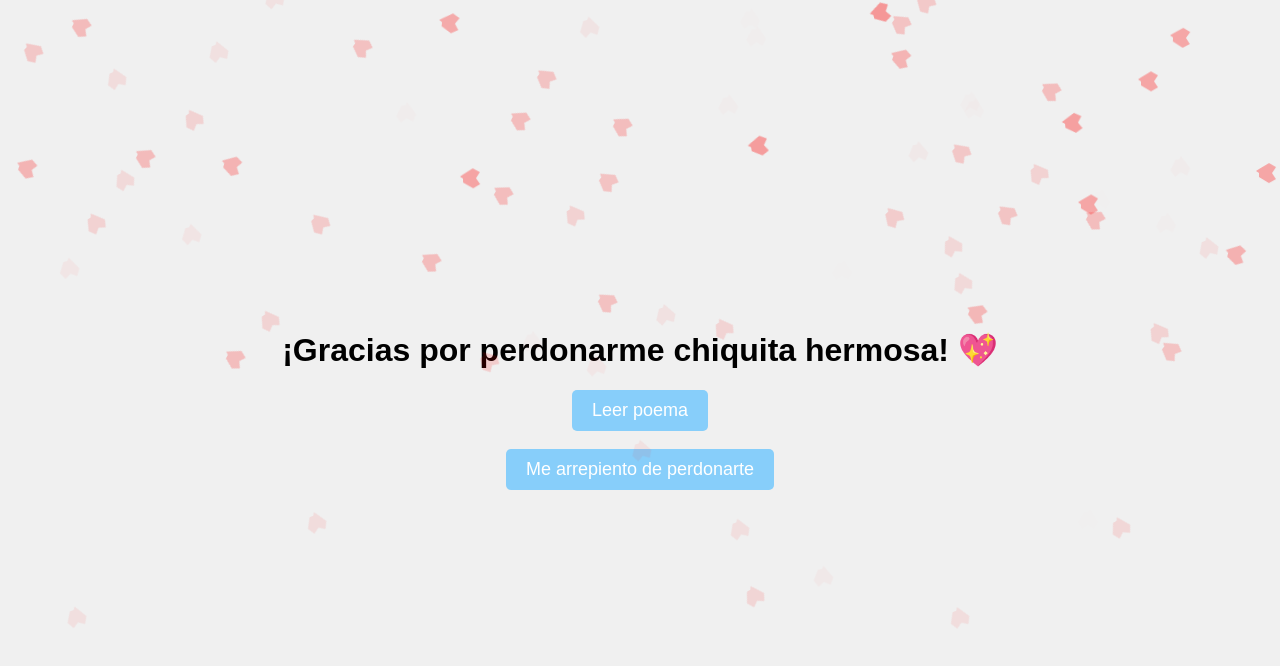
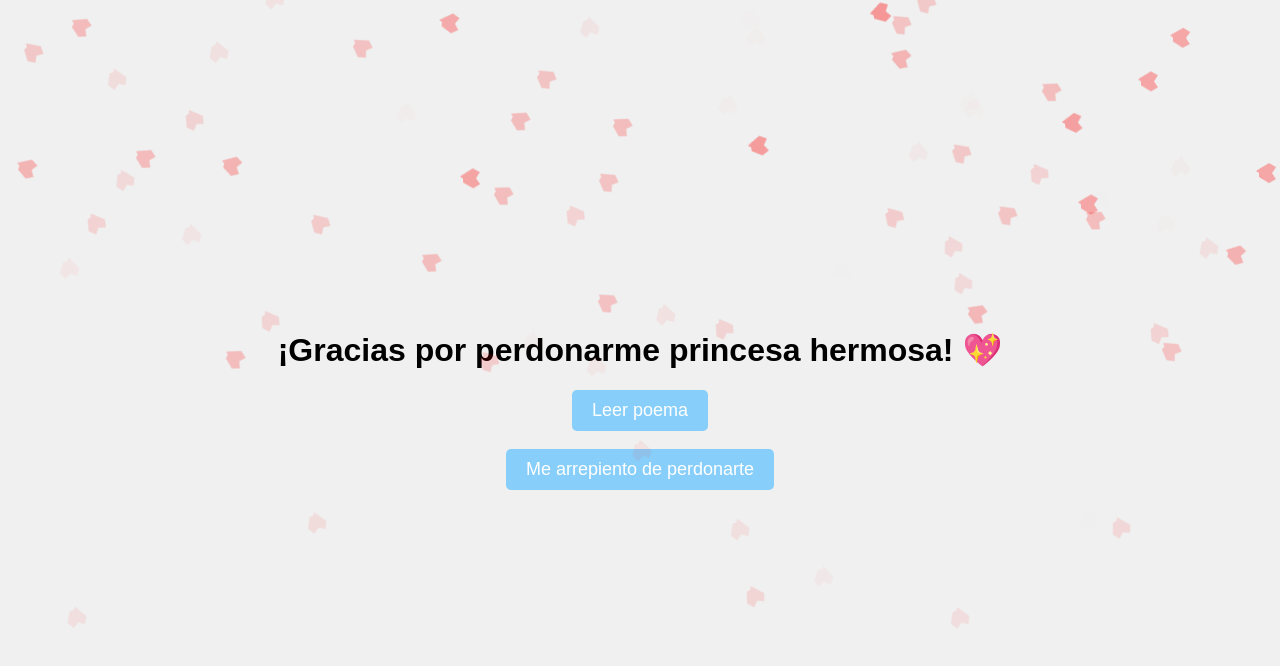
Before and after one commit to mcolindresr/lovetry, a plain HTML site: page index.html in a window 1280 px wide. Both pictures are taken after a click on the button "Sí". Shown: the top 666 px of the page. Drawn offline with Linux system fonts and the light colour scheme.

Commit message:
Update index.html

```diff
--- a/index.html
+++ b/index.html
@@ -220,12 +220,12 @@
         const progressText = document.querySelector('.progress-text');
 
         const messages = [
-            "¡Sos tan cruel! 😢",
-            "¡Pensé que me querías! 💔",
-            "No des más al no, que muero. 😭",
+            "¡Es tan cruel! 😢",
+            "¡Pensé que me quería! 💔",
+            "No de más al no, que muero. 😭",
             "¡Pero un besito no le dan a uno! 😔",
-            "¡Ojalá se te funda el mouse! 😢",
-            "¡Te quiero, estás a tiempo de reflexionar aún! 😔"
+            "¡Ojalá se le funda el mouse! 😢",
+            "¡La quiero, está a tiempo de reflexionar aún! 😔"
         ];
 
         let progress = 100;
@@ -272,7 +272,7 @@
         });
         yesButton.addEventListener('click', () => {
             // Lógica para el botón "Sí"
-            const gratitudeMessage = "<h1>¡Gracias por perdonarme chiquita hermosa! 💖</h1>";
+            const gratitudeMessage = "<h1>¡Gracias por perdonarme princesa hermosa! 💖</h1>";
             gratitudeMessageContainer.innerHTML = gratitudeMessage + '<button onclick="openModal()">Leer poema</button>';
             funMessage.textContent = gratitudeMessage;
             funMessage.style.display = 'block';
```
